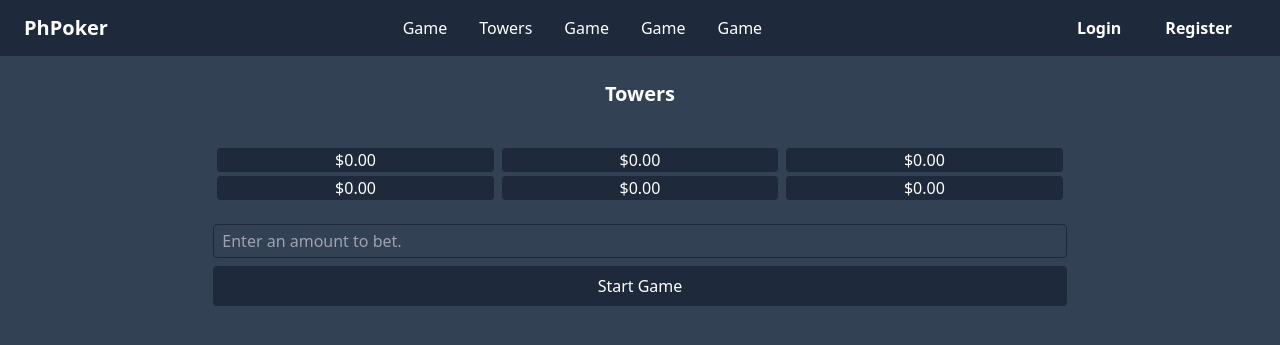
After one commit to thibeau003/PhPoker, a PHP site: page /towers.php in a window 1280 px wide. The commit adds this page. Shown: the top 345 px of the page. Run offline with PHP 8.4, Linux system fonts and the light colour scheme; data that the repository does not hold is empty; some libraries are stand-ins or nearby versions.

Commit message:
inzet op towers zetten

```diff
--- a/src/header.php
+++ b/src/header.php
@@ -55,7 +55,7 @@ if (isset($_SESSION["user"])) {
                                     <a href='./higherlower.php' class='block py-2 pr-4 pl-3 text-white lg:border-0 lg:p-0'>Higher Lower</a>
                                 </li>
                                 <li>
-                                    <a href='#' class='block py-2 pr-4 pl-3 text-white lg:border-0 lg:p-0'>Game</a>
+                                    <a href='./towers.php' class='block py-2 pr-4 pl-3 text-white lg:border-0 lg:p-0'>Towers</a>
                                 </li>
                                 <li>
                                     <a href='#' class='block py-2 pr-4 pl-3 text-white lg:border-0 lg:p-0'>Game</a>
@@ -100,7 +100,7 @@ if (isset($_SESSION["user"])) {
                                     <a href='#' class='block py-2 pr-4 pl-3 text-white lg:border-0 lg:p-0'>Game</a>
                                 </li>
                                 <li>
-                                    <a href='#' class='block py-2 pr-4 pl-3 text-white lg:border-0 lg:p-0'>Game</a>
+                                    <a href='./towers.php' class='block py-2 pr-4 pl-3 text-white lg:border-0 lg:p-0'>Towers</a>
                                 </li>
                                 <li>
                                     <a href='#' class='block py-2 pr-4 pl-3 text-white lg:border-0 lg:p-0'>Game</a>
--- /dev/null
+++ b/src/towers.php
@@ -0,0 +1,218 @@
+<!DOCTYPE html>
+<html lang="en">
+<head>
+    <meta charset="UTF-8">
+    <meta http-equiv="X-UA-Compatible" content="IE=edge">
+    <meta name="viewport" content="width=device-width, initial-scale=1.0">
+    <title>PhPoker | Towers</title>
+
+    <script src="https://code.jquery.com/jquery-3.3.1.js" integrity="sha256-2Kok7MbOyxpgUVvAk/HJ2jigOSYS2auK4Pfzbm7uH60=" crossorigin="anonymous"></script>
+</head>
+<body class="bg-slate-700">
+    <script>
+        function setAmountsPerRow(){
+            for(let i = 1; i <= 2; i++){
+                for(let j = 1; j <= 3; j++){
+                    console.log(i + "" + j);
+                    const id = i + "" + j
+                    console.log(document.getElementById(id));
+                    document.getElementById(id).textContent = "$10"
+                }
+            }
+        }
+    </script>
+
+    <?php
+        include './header.php';
+        include './connect.php';
+
+        print $_POST['towersBettingAmount'];
+        if(isset($_SESSION['towers_bet'])){
+
+        } else {
+            if(isset($_POST['towersBettingAmount'])){
+                $amount = $_POST['towersBettingAmount'] * 100;
+
+                if(isset($_SESSION['user'])){
+                    if($_SESSION['user']['balance'] >= $amount){
+                        $_SESSION['user']['balance'] -= $amount;
+                        $_SESSION['currentWinningTowers'] = $amount;
+
+                        echo "
+                            <script>
+                                document.getElementById('balanceText').textContent = '$' + ". $_SESSION['user']['balance'] ." / 100
+                                setAmountsPerRow()
+                            </script>
+
+                        ";
+
+                        echo "
+                            <div class='container mx-auto pt-20'>
+                                <p class='text-center text-xl font-semibold text-white'>Towers</p>
+
+                                <div class='mt-10 w-2/3 mx-auto'>
+                                    <div class=''>
+                                        <div class='flex flex-row h-auto my-1'>
+                                            <button class='w-1/3 mx-1 rounded text-center text-white bg-slate-800'>
+                                                <p id='21'>$0.00</p>
+                                            </button>
+                                            <button class='w-1/3 mx-1 rounded text-center text-white bg-slate-800'>
+                                                <p id='22'>$0.00</p>
+                                            </button>
+                                            <button class='w-1/3 mx-1 rounded text-center text-white bg-slate-800'>
+                                                <p id='23'>$0.00</p>
+                                            </button>
+                                        </div>
+                                        <div class='flex flex-row h-auto my-1'>
+                                            <button class='w-1/3 mx-1 rounded text-center text-white bg-slate-800'>
+                                                <p id='11'>$0.00</p>
+                                            </button>
+                                            <button class='w-1/3 mx-1 rounded text-center text-white bg-slate-800'>
+                                                <p id='12'>$0.00</p>
+                                            </button>
+                                            <button class='w-1/3 mx-1 rounded text-center text-white bg-slate-800'>
+                                                <p id='13'>$0.00</p>
+                                            </button>
+                                        </div>
+                                    </div>
+
+                                    <div class='mt-6 '>
+                                        <div class='w-full py-1 px-2 bg-transparent border border-slate-800 rounded focus:outline-none'>
+                                            <p class='w-full text-center'>$". $amount / 100 ."</p>
+                                        </div>
+                                        <div class='w-full py-2 mt-2 bg-slate-800 rounded text-white'><p class='w-full text-center'>Current winnings: $". $_SESSION['currentWinningTowers'] / 100 ."</p></div>
+                                    </div>
+                                </div>
+                            </div>
+                        ";
+                    } else {
+                        echo "
+                            <div class='container mx-auto pt-20'>
+                                <p class='text-center text-xl font-semibold text-white'>Towers</p>
+
+                                <div class='mt-10 w-2/3 mx-auto'>
+                                    <div class=''>
+                                        <div class='flex flex-row h-auto my-1'>
+                                            <button class='w-1/3 mx-1 rounded text-center text-white bg-slate-800'>
+                                                <p class=''>$0.00</p>
+                                            </button>
+                                            <button class='w-1/3 mx-1 rounded text-center text-white bg-slate-800'>
+                                                <p class=''>$0.00</p>
+                                            </button>
+                                            <button class='w-1/3 mx-1 rounded text-center text-white bg-slate-800'>
+                                                <p class=''>$0.00</p>
+                                            </button>
+                                        </div>
+                                        <div class='flex flex-row h-auto my-1'>
+                                            <button class='w-1/3 mx-1 rounded text-center text-white bg-slate-800'>
+                                                <p class=''>$0.00</p>
+                                            </button>
+                                            <button class='w-1/3 mx-1 rounded text-center text-white bg-slate-800'>
+                                                <p class=''>$0.00</p>
+                                            </button>
+                                            <button class='w-1/3 mx-1 rounded text-center text-white bg-slate-800'>
+                                                <p class=''>$0.00</p>
+                                            </button>
+                                        </div>
+                                    </div>
+
+                                    <div class='mt-6 '>
+                                        <form action='' method='POST'>
+                                            <input type='text' name='towersBettingAmount' placeholder='Enter an amount to bet.' class='w-full py-1 px-2 bg-transparent border border-slate-800 rounded focus:outline-none'>
+                                            <input type='submit' value='Start Game' class='w-full py-2 mt-2 bg-slate-800 rounded text-white'>
+                                        </form>
+                                        <p class='text-red-500 mt-1'>You cant't bet more than your current balance.</p>
+                                    </div>
+                                </div>
+                            </div>
+                        ";
+                    }
+                } else {
+                    echo "
+                        <div class='container mx-auto pt-20'>
+                            <p class='text-center text-xl font-semibold text-white'>Towers</p>
+
+                            <div class='mt-10 w-2/3 mx-auto'>
+                                <div class=''>
+                                    <div class='flex flex-row h-auto my-1'>
+                                        <button class='w-1/3 mx-1 rounded text-center text-white bg-slate-800'>
+                                            <p class=''>$0.00</p>
+                                        </button>
+                                        <button class='w-1/3 mx-1 rounded text-center text-white bg-slate-800'>
+                                            <p class=''>$0.00</p>
+                                        </button>
+                                        <button class='w-1/3 mx-1 rounded text-center text-white bg-slate-800'>
+                                            <p class=''>$0.00</p>
+                                        </button>
+                                    </div>
+                                    <div class='flex flex-row h-auto my-1'>
+                                        <button class='w-1/3 mx-1 rounded text-center text-white bg-slate-800'>
+                                            <p class=''>$0.00</p>
+                                        </button>
+                                        <button class='w-1/3 mx-1 rounded text-center text-white bg-slate-800'>
+                                            <p class=''>$0.00</p>
+                                        </button>
+                                        <button class='w-1/3 mx-1 rounded text-center text-white bg-slate-800'>
+                                            <p class=''>$0.00</p>
+                                        </button>
+                                    </div>
+                                </div>
+
+                                <div class='mt-6 '>
+                                    <form action='' method='POST'>
+                                        <input type='text' name='towersBettingAmount' placeholder='Enter an amount to bet.' class='w-full py-1 px-2 bg-transparent border border-slate-800 rounded focus:outline-none'>
+                                        <input type='submit' value='Start Game' class='w-full py-2 mt-2 bg-slate-800 rounded text-white'>
+                                    </form>
+                                    <p class='text-red-500 mt-1'>You should be logged in to play.</p>
+                                </div>
+                            </div>
+                        </div>
+                    ";
+                }
+            } else {
+                echo "
+                    <div class='container mx-auto pt-20'>
+                        <p class='text-center text-xl font-semibold text-white'>Towers</p>
+
+                        <div class='mt-10 w-2/3 mx-auto'>
+                            <div class=''>
+                                <div class='flex flex-row h-auto my-1'>
+                                    <button class='w-1/3 mx-1 rounded text-center text-white bg-slate-800'>
+                                        <p class=''>$0.00</p>
+                                    </button>
+                                    <button class='w-1/3 mx-1 rounded text-center text-white bg-slate-800'>
+                                        <p class=''>$0.00</p>
+                                    </button>
+                                    <button class='w-1/3 mx-1 rounded text-center text-white bg-slate-800'>
+                                        <p class=''>$0.00</p>
+                                    </button>
+                                </div>
+                                <div class='flex flex-row h-auto my-1'>
+                                    <button class='w-1/3 mx-1 rounded text-center text-white bg-slate-800'>
+                                        <p class=''>$0.00</p>
+                                    </button>
+                                    <button class='w-1/3 mx-1 rounded text-center text-white bg-slate-800'>
+                                        <p class=''>$0.00</p>
+                                    </button>
+                                    <button class='w-1/3 mx-1 rounded text-center text-white bg-slate-800'>
+                                        <p class=''>$0.00</p>
+                                    </button>
+                                </div>
+                            </div>
+
+                            <div class='mt-6 '>
+                                <form action='' method='POST'>
+                                    <input type='text' name='towersBettingAmount' placeholder='Enter an amount to bet.' class='w-full py-1 px-2 bg-transparent border border-slate-800 rounded focus:outline-none'>
+                                    <input type='submit' value='Start Game' class='w-full py-2 mt-2 bg-slate-800 rounded text-white'>
+                                </form>
+                            </div>
+                        </div>
+                    </div>
+                ";
+            }
+       }
+    ?>
+
+
+</body>
+</html>
```
Also changed, not shown: src/towers.js (added).
